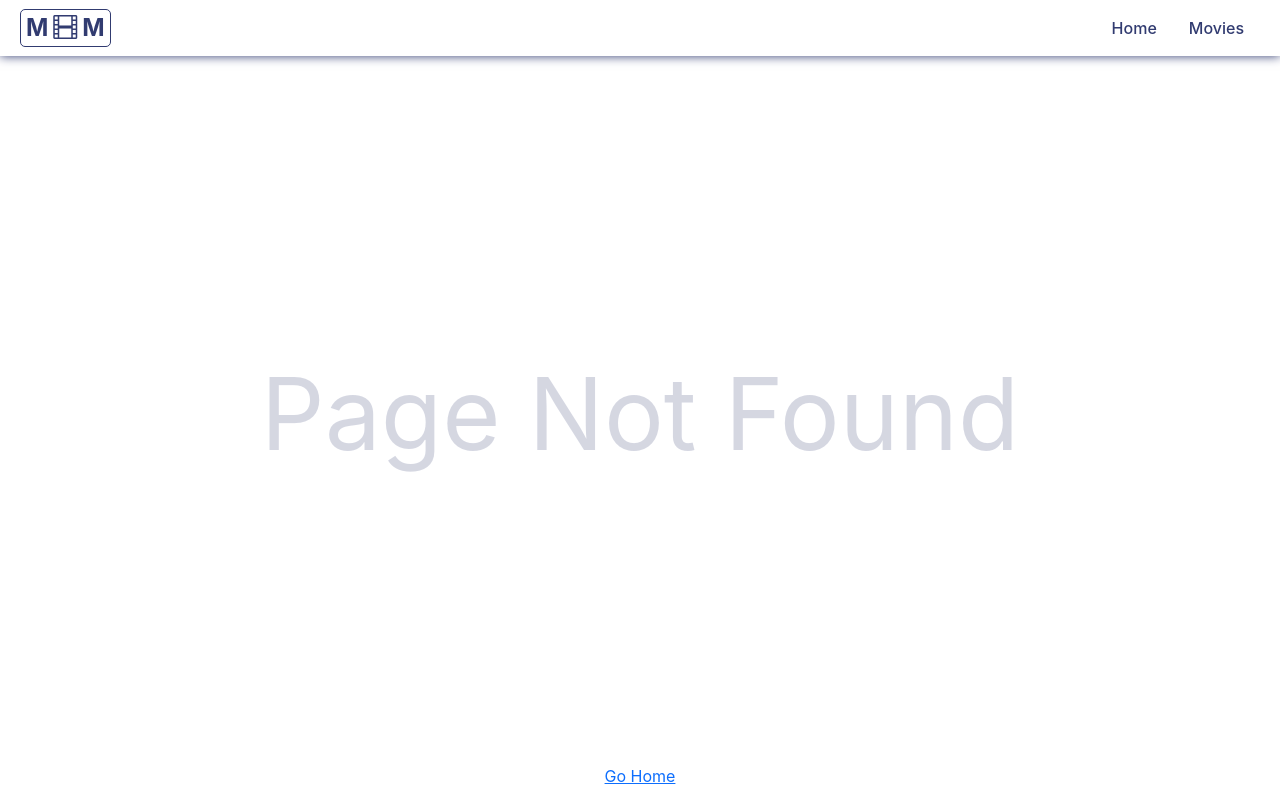
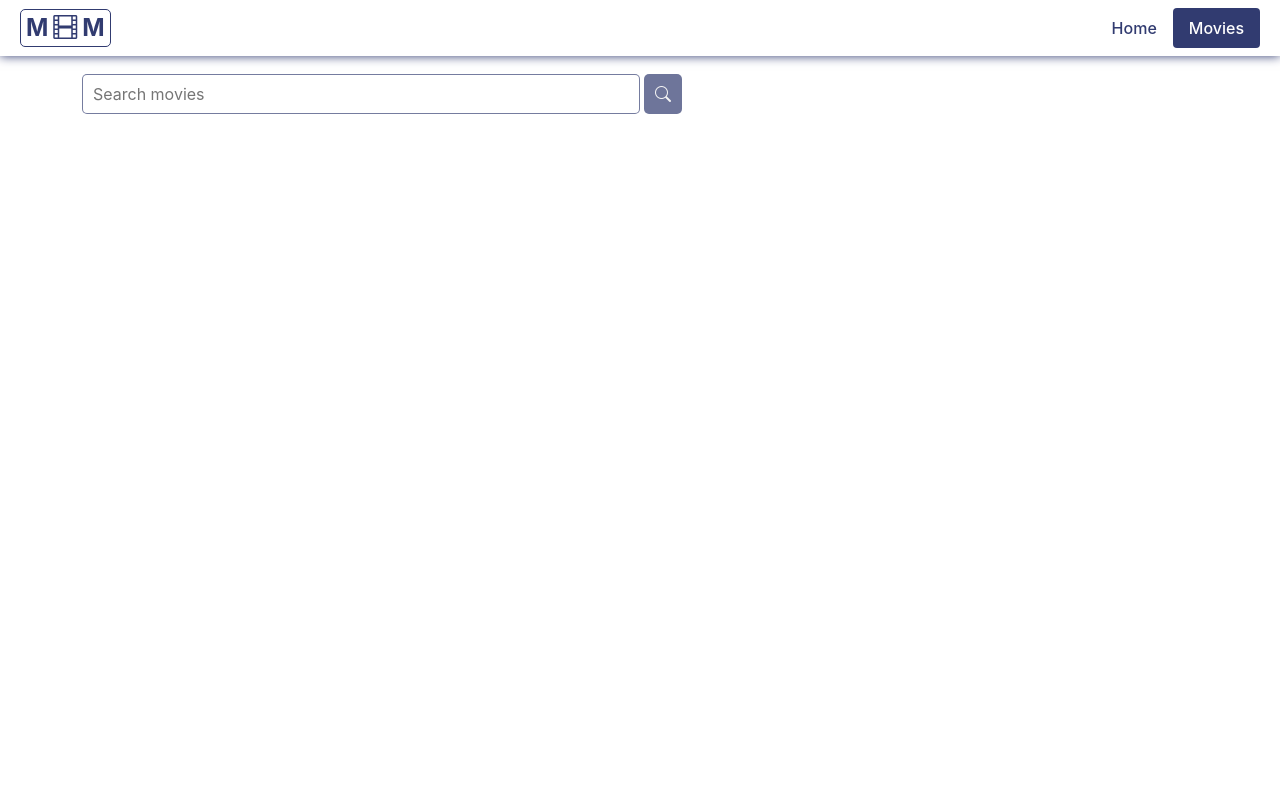
Before and after one commit to JonathanPabon-Dev/goit-react-hw-05-movies, a React (Create React App) app: page /movies in a window 1280 px wide. Before the commit this address had no page. Built offline with nearby package versions, Linux system fonts and the light colour scheme.

Commit message:
Ajustes de proyecto para despliegue gh

```diff
--- a/package.json
+++ b/package.json
@@ -23,6 +23,8 @@
     "build": "react-scripts build",
     "test": "react-scripts test",
     "eject": "react-scripts eject",
+    "predeploy": "npm run build",
+    "deploy": "gh-pages -d build -b /goit-react-hw-05-movies",
     "lint:js": "eslint src/**/*.{js,jsx}"
   },
   "eslintConfig": {
@@ -42,5 +44,8 @@
       "last 1 firefox version",
       "last 1 safari version"
     ]
+  },
+  "devDependencies": {
+    "gh-pages": "^6.1.1"
   }
 }
--- a/src/components/App.jsx
+++ b/src/components/App.jsx
@@ -18,16 +18,16 @@ const App = () => {
       <Content>
         <Routes>
           <Route
-            path="goit-react-hw-05-movies/"
+            path="/"
             element={
               <Suspense>
                 <HomeLazy />
               </Suspense>
             }
           />
-          <Route path="goit-react-hw-05-movies/movies" element={<Movies />} />
+          <Route path="/movies" element={<Movies />} />
           <Route
-            path="goit-react-hw-05-movies/movies/:id"
+            path="/movies/:id"
             element={
               <Suspense>
                 <MovieDetailsLazy />
--- a/src/components/Header/Header.jsx
+++ b/src/components/Header/Header.jsx
@@ -12,10 +12,10 @@ export const Header = () => {
           <span>M</span>
         </Logo>
         <nav>
-          <Link to="goit-react-hw-05-movies/" end>
+          <Link to="/" end>
             Home
           </Link>
-          <Link to="goit-react-hw-05-movies/movies">Movies</Link>
+          <Link to="/movies">Movies</Link>
         </nav>
       </Content>
     </Head>
--- a/src/components/MovieList/MovieList.jsx
+++ b/src/components/MovieList/MovieList.jsx
@@ -10,7 +10,7 @@ const MovieList = ({ movies }) => {
       {movies.map(movie => (
         <li key={movie.id} className="my-2">
           <Link
-            to={`goit-react-hw-05-movies/movies/${movie.id}`}
+            to={`/movies/${movie.id}`}
             state={{ from: location }}
             className="text-decoration-none"
           >
--- a/src/pages/MovieDetails.jsx
+++ b/src/pages/MovieDetails.jsx
@@ -9,7 +9,7 @@ const MovieDetails = () => {
   const { id } = useParams();
   const [movie, setMovie] = useState([]);
   const location = useLocation();
-  const backLink = location.state?.from ?? 'goit-react-hw-05-movies/';
+  const backLink = location.state?.from ?? '/';
 
   useEffect(() => {
     const fetchDetails = async () => {
@@ -36,16 +36,10 @@ const MovieDetails = () => {
         )}
 
         <div className="d-flex gap-2">
-          <Link
-            className="btn btn-outline-dark"
-            to={`goit-react-hw-05-movies/movies/${id}/cast`}
-          >
+          <Link className="btn btn-outline-dark" to={`/movies/${id}/cast`}>
             Cast
           </Link>
-          <Link
-            className="btn btn-outline-dark"
-            to={`goit-react-hw-05-movies/movies/${id}/reviews`}
-          >
+          <Link className="btn btn-outline-dark" to={`/movies/${id}/reviews`}>
             Reviews
           </Link>
         </div>
--- a/src/pages/NotFound.jsx
+++ b/src/pages/NotFound.jsx
@@ -18,10 +18,7 @@ export const NotFound = () => {
       >
         Page Not Found
       </span>
-      <Link
-        className="d-flex justify-content-center"
-        to="goit-react-hw-05-movies/"
-      >
+      <Link className="d-flex justify-content-center" to="/">
         Go Home
       </Link>
     </div>
```
Also changed, not shown: 1 other file (tests, documents, lock files or other folders).
